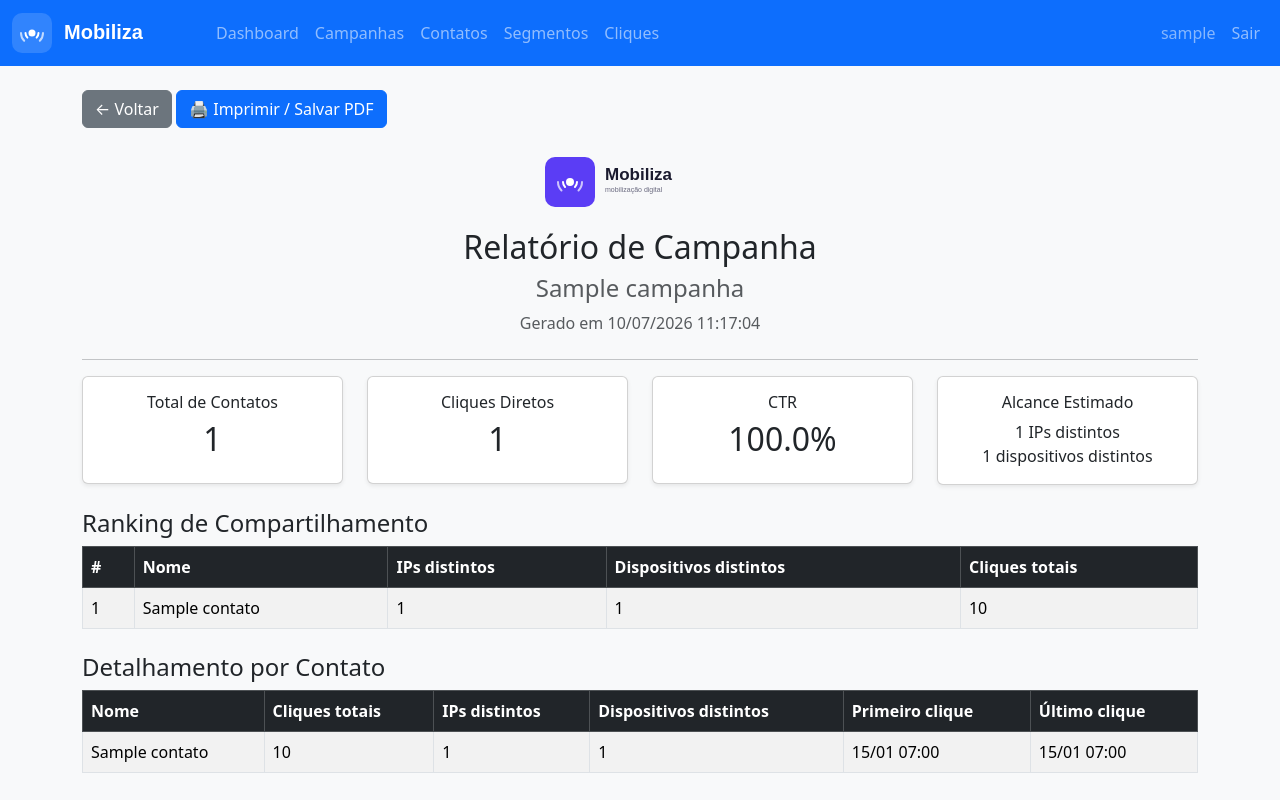
After one commit to Vinimds77/Mobiliza, a Flask app: page /campanhas/1/relatorio in a window 1280 px wide. The commit adds this page. Run offline with Flask 3, Linux system fonts and the light colour scheme; a user stored in the database is signed in; tables that the repository leaves empty hold one stand-in row (values such as "Sample post").

Commit message:
Adiciona relatorio de campanha para apresentacao ao cliente

```diff
--- a/app.py
+++ b/app.py
@@ -523,6 +523,80 @@ def detalhes_campanha(id):
     )
 
 # ===========================
+# RELATÓRIO DA CAMPANHA
+# ===========================
+
+@app.route("/campanhas/<int:id>/relatorio")
+@login_required
+def relatorio_campanha(id):
+
+    campanha = Campanha.query.get_or_404(id)
+
+    relacionamentos = CampanhaContato.query.filter_by(
+        campanha_id=id
+    ).all()
+
+    total_contatos = len(relacionamentos)
+    cliques_diretos = 0
+
+    alcance_ips = 0
+    alcance_dispositivos = 0
+
+    detalhado = []
+
+    for r in relacionamentos:
+
+        cliques = Clique.query.filter_by(
+            campanha_id=id,
+            contato_id=r.contato_id
+        ).all()
+
+        ips = {c.ip for c in cliques if c.ip}
+        dispositivos = {c.dispositivo for c in cliques if c.dispositivo}
+
+        if r.clicou:
+            cliques_diretos += 1
+
+        alcance_ips += len(ips)
+        alcance_dispositivos += len(dispositivos)
+
+        detalhado.append({
+            "contato_id": r.contato_id,
+            "nome": r.contato.nome,
+            "cliques_totais": r.total_cliques,
+            "ips_distintos": len(ips),
+            "dispositivos_distintos": len(dispositivos),
+            "primeiro_clique": r.primeiro_clique,
+            "ultimo_clique": r.ultimo_clique
+        })
+
+    ranking_compartilhamento = sorted(
+        detalhado,
+        key=lambda d: (d["ips_distintos"], d["dispositivos_distintos"]),
+        reverse=True
+    )
+
+    ctr = round(cliques_diretos / total_contatos * 100, 1) if total_contatos > 0 else 0
+
+    resumo = {
+        "total_contatos": total_contatos,
+        "cliques_diretos": cliques_diretos,
+        "ctr": ctr,
+        "alcance_estimado_ips": alcance_ips,
+        "alcance_estimado_dispositivos": alcance_dispositivos
+    }
+
+    return render_template(
+        "relatorio.html",
+        campanha=campanha,
+        resumo=resumo,
+        ranking_compartilhamento=ranking_compartilhamento,
+        detalhado=sorted(detalhado, key=lambda d: d["nome"]),
+        gerado_em=datetime.now(timezone.utc).replace(tzinfo=None)
+    )
+
+
+# ===========================
 # HISTÓRICO DE CLIQUES
 # ===========================
 
--- a/templates/campanha_detalhes.html
+++ b/templates/campanha_detalhes.html
@@ -6,6 +6,10 @@
 
     <a href="/campanhas" class="btn btn-secondary mb-4">
         ← Voltar
+    </a>
+
+    <a href="/campanhas/{{ campanha.id }}/relatorio" class="btn btn-outline-primary mb-4">
+        📄 Ver Relatório
     </a>
 
     <h1>📢 {{ campanha.titulo }}</h1>
--- /dev/null
+++ b/templates/relatorio.html
@@ -0,0 +1,168 @@
+{% extends "base.html" %}
+
+{% block titulo %}Mobiliza - Relatório de Campanha{% endblock %}
+
+{% block conteudo %}
+
+<style>
+
+@media print {
+
+    .no-print { display: none !important; }
+
+    nav { display: none !important; }
+
+    body { background: #fff !important; }
+
+    .container { max-width: 100% !important; margin: 0 !important; }
+
+    .card { border: 1px solid #ddd !important; box-shadow: none !important; break-inside: avoid; }
+
+    table { break-inside: auto; }
+
+    tr { break-inside: avoid; }
+
+    @page { size: A4; margin: 1.5cm; }
+
+}
+
+</style>
+
+<div class="no-print mb-4">
+
+    <a href="/campanha/{{ campanha.id }}" class="btn btn-secondary">
+        ← Voltar
+    </a>
+
+    <button class="btn btn-primary" onclick="window.print()">
+        🖨️ Imprimir / Salvar PDF
+    </button>
+
+</div>
+
+<div class="text-center mb-4">
+
+    <img src="{{ url_for('static', filename='img/mobiliza-logo.svg') }}" alt="Mobiliza" height="60">
+
+    <h2 class="mt-3">Relatório de Campanha</h2>
+
+    <h4 class="text-muted">{{ campanha.titulo }}</h4>
+
+    <p class="text-muted">Gerado em {{ gerado_em | brasilia }}</p>
+
+</div>
+
+<hr>
+
+<div class="row mb-4">
+
+    <div class="col-md-3">
+        <div class="card text-center shadow-sm">
+            <div class="card-body">
+                <h6>Total de Contatos</h6>
+                <h2>{{ resumo.total_contatos }}</h2>
+            </div>
+        </div>
+    </div>
+
+    <div class="col-md-3">
+        <div class="card text-center shadow-sm">
+            <div class="card-body">
+                <h6>Cliques Diretos</h6>
+                <h2>{{ resumo.cliques_diretos }}</h2>
+            </div>
+        </div>
+    </div>
+
+    <div class="col-md-3">
+        <div class="card text-center shadow-sm">
+            <div class="card-body">
+                <h6>CTR</h6>
+                <h2>{{ resumo.ctr }}%</h2>
+            </div>
+        </div>
+    </div>
+
+    <div class="col-md-3">
+        <div class="card text-center shadow-sm">
+            <div class="card-body">
+                <h6>Alcance Estimado</h6>
+                <div>{{ resumo.alcance_estimado_ips }} IPs distintos</div>
+                <div>{{ resumo.alcance_estimado_dispositivos }} dispositivos distintos</div>
+            </div>
+        </div>
+    </div>
+
+</div>
+
+<h4>Ranking de Compartilhamento</h4>
+
+<table class="table table-striped table-bordered align-middle mb-4">
+
+    <thead class="table-dark">
+
+        <tr>
+            <th>#</th>
+            <th>Nome</th>
+            <th>IPs distintos</th>
+            <th>Dispositivos distintos</th>
+            <th>Cliques totais</th>
+        </tr>
+
+    </thead>
+
+    <tbody>
+
+        {% for c in ranking_compartilhamento %}
+
+        <tr>
+            <td>{{ loop.index }}</td>
+            <td>{{ c.nome }}</td>
+            <td>{{ c.ips_distintos }}</td>
+            <td>{{ c.dispositivos_distintos }}</td>
+            <td>{{ c.cliques_totais }}</td>
+        </tr>
+
+        {% endfor %}
+
+    </tbody>
+
+</table>
+
+<h4>Detalhamento por Contato</h4>
+
+<table class="table table-striped table-bordered align-middle">
+
+    <thead class="table-dark">
+
+        <tr>
+            <th>Nome</th>
+            <th>Cliques totais</th>
+            <th>IPs distintos</th>
+            <th>Dispositivos distintos</th>
+            <th>Primeiro clique</th>
+            <th>Último clique</th>
+        </tr>
+
+    </thead>
+
+    <tbody>
+
+        {% for c in detalhado %}
+
+        <tr>
+            <td>{{ c.nome }}</td>
+            <td>{{ c.cliques_totais }}</td>
+            <td>{{ c.ips_distintos }}</td>
+            <td>{{ c.dispositivos_distintos }}</td>
+            <td>{{ c.primeiro_clique | brasilia("%d/%m %H:%M") }}</td>
+            <td>{{ c.ultimo_clique | brasilia("%d/%m %H:%M") }}</td>
+        </tr>
+
+        {% endfor %}
+
+    </tbody>
+
+</table>
+
+{% endblock %}
```
